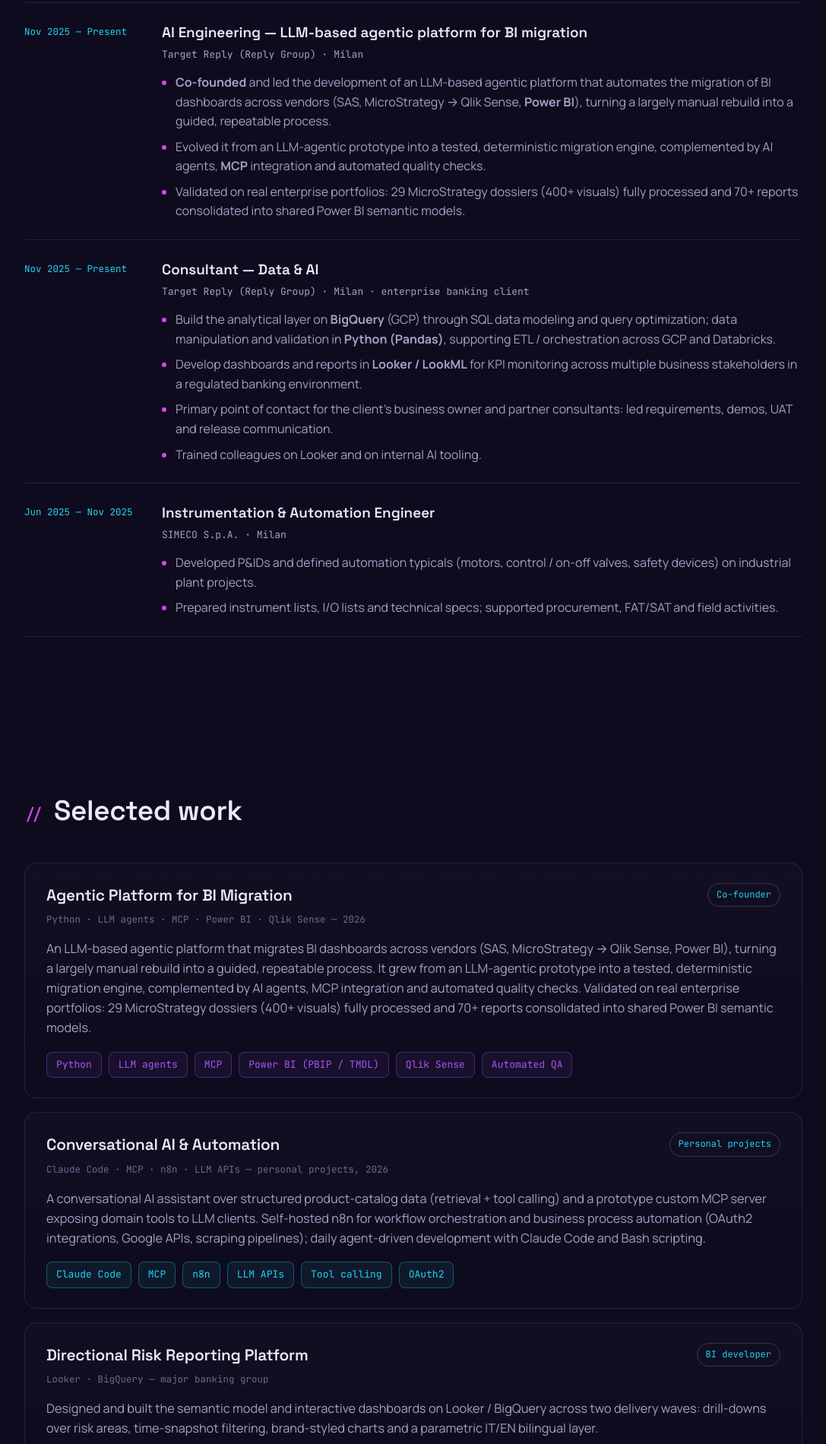
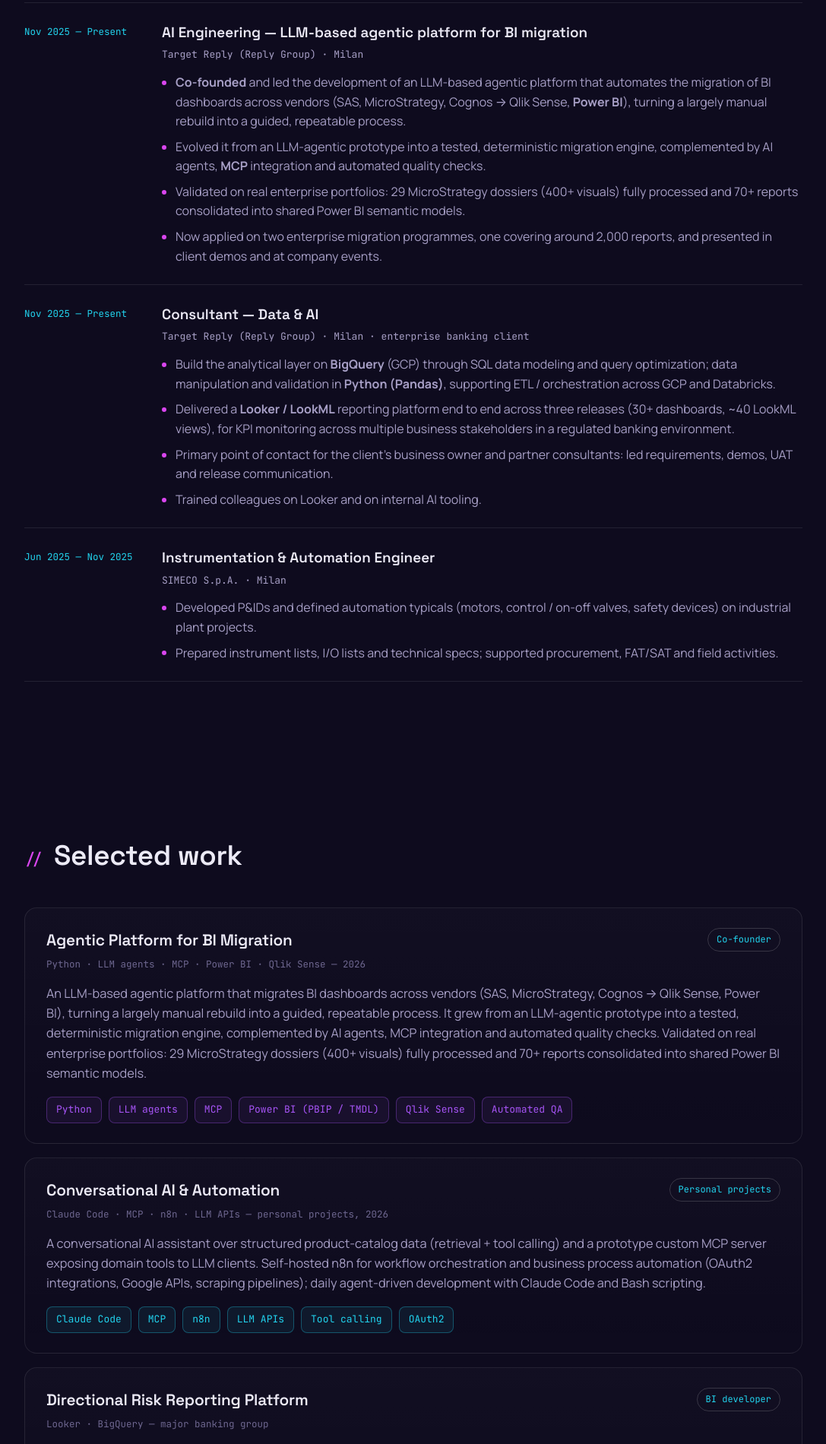
Before and after one commit to WalterZoff/walterzoff.github.io, a plain HTML site: page index.html in a window 1280 px wide. Shown: the part 1708-3608 px from the top of the page at 76% size, without its empty margins (96-1183 px from the left). Drawn offline with Linux system fonts and the light colour scheme.

Commit message:
Update site: three Looker delivery waves, Cognos migration, enterprise programmes
Co-Authored-By: Claude Fable 5.2 <noreply@anthropic.com>

```diff
--- a/index.html
+++ b/index.html
@@ -213,7 +213,7 @@
       <div class="about-grid">
         <div class="about">
           <p>I'm an <strong>Automation &amp; Control engineer</strong> working across <strong>data and AI</strong>. I like problems where a good model, some SQL, and a bit of automation quietly remove weeks of manual work.</p>
-          <p>At Reply I work as a Data &amp; AI Consultant. I <strong>co-founded an LLM-based agentic platform for BI migration</strong> that moves dashboards across vendors (SAS, MicroStrategy → Qlik Sense, Power BI), validated on real enterprise portfolios. On the client side I build the analytical layer and Looker dashboards for an enterprise banking client, as the primary point of contact for the business owner.</p>
+          <p>At Reply I work as a Data &amp; AI Consultant. I <strong>co-founded an LLM-based agentic platform for BI migration</strong> that moves dashboards across vendors (SAS, MicroStrategy, Cognos → Qlik Sense, Power BI), validated on real enterprise portfolios. On the client side I build the analytical layer and Looker dashboards for an enterprise banking client, as the primary point of contact for the business owner.</p>
           <p>My roots are in control systems and data-driven modeling (MSc, 110/110), with two co-authored research papers. Across all of it the throughline is the same: take a model from a notebook to something reliable that ships.</p>
         </div>
         <div class="facts">
@@ -239,9 +239,10 @@
             <div class="tl-role">AI Engineering — LLM-based agentic platform for BI migration</div>
             <div class="tl-org">Target Reply (Reply Group) · Milan</div>
             <ul class="tl-list">
-              <li><strong>Co-founded</strong> and led the development of an LLM-based agentic platform that automates the migration of BI dashboards across vendors (SAS, MicroStrategy → Qlik Sense, <strong>Power BI</strong>), turning a largely manual rebuild into a guided, repeatable process.</li>
+              <li><strong>Co-founded</strong> and led the development of an LLM-based agentic platform that automates the migration of BI dashboards across vendors (SAS, MicroStrategy, Cognos → Qlik Sense, <strong>Power BI</strong>), turning a largely manual rebuild into a guided, repeatable process.</li>
               <li>Evolved it from an LLM-agentic prototype into a tested, deterministic migration engine, complemented by AI agents, <strong>MCP</strong> integration and automated quality checks.</li>
               <li>Validated on real enterprise portfolios: 29 MicroStrategy dossiers (400+ visuals) fully processed and 70+ reports consolidated into shared Power BI semantic models.</li>
+              <li>Now applied on two enterprise migration programmes, one covering around 2,000 reports, and presented in client demos and at company events.</li>
             </ul>
           </div>
         </div>
@@ -252,7 +253,7 @@
             <div class="tl-org">Target Reply (Reply Group) · Milan · enterprise banking client</div>
             <ul class="tl-list">
               <li>Build the analytical layer on <strong>BigQuery</strong> (GCP) through SQL data modeling and query optimization; data manipulation and validation in <strong>Python (Pandas)</strong>, supporting ETL / orchestration across GCP and Databricks.</li>
-              <li>Develop dashboards and reports in <strong>Looker / LookML</strong> for KPI monitoring across multiple business stakeholders in a regulated banking environment.</li>
+              <li>Delivered a <strong>Looker / LookML</strong> reporting platform end to end across three releases (30+ dashboards, ~40 LookML views), for KPI monitoring across multiple business stakeholders in a regulated banking environment.</li>
               <li>Primary point of contact for the client's business owner and partner consultants: led requirements, demos, UAT and release communication.</li>
               <li>Trained colleagues on Looker and on internal AI tooling.</li>
             </ul>
@@ -287,7 +288,7 @@
             </div>
             <span class="role">Co-founder</span>
           </div>
-          <p class="desc">An LLM-based agentic platform that migrates BI dashboards across vendors (SAS, MicroStrategy → Qlik Sense, Power BI), turning a largely manual rebuild into a guided, repeatable process. It grew from an LLM-agentic prototype into a tested, deterministic migration engine, complemented by AI agents, MCP integration and automated quality checks. Validated on real enterprise portfolios: 29 MicroStrategy dossiers (400+ visuals) fully processed and 70+ reports consolidated into shared Power BI semantic models.</p>
+          <p class="desc">An LLM-based agentic platform that migrates BI dashboards across vendors (SAS, MicroStrategy, Cognos → Qlik Sense, Power BI), turning a largely manual rebuild into a guided, repeatable process. It grew from an LLM-agentic prototype into a tested, deterministic migration engine, complemented by AI agents, MCP integration and automated quality checks. Validated on real enterprise portfolios: 29 MicroStrategy dossiers (400+ visuals) fully processed and 70+ reports consolidated into shared Power BI semantic models.</p>
           <div class="tags" data-color="violet" data-list="Python,LLM agents,MCP,Power BI (PBIP / TMDL),Qlik Sense,Automated QA"></div>
         </article>
 
@@ -311,7 +312,7 @@
             </div>
             <span class="role">BI developer</span>
           </div>
-          <p class="desc">Designed and built the semantic model and interactive dashboards on Looker / BigQuery across two delivery waves: drill-downs over risk areas, time-snapshot filtering, brand-styled charts and a parametric IT/EN bilingual layer.</p>
+          <p class="desc">Designed and built the semantic model and interactive dashboards on Looker / BigQuery across three delivery waves (30+ dashboards, ~40 LookML views): drill-downs over risk areas, time-snapshot filtering, brand-styled charts and a parametric IT/EN bilingual layer.</p>
           <div class="tags" data-color="indigo" data-list="LookML,BigQuery,SQL,Data modeling,Highcharts"></div>
         </article>
 
@@ -423,7 +424,7 @@ const STACK = {
   violet: ["Agentic workflows","Multi-agent orchestration","MCP","Prompt & context engineering","Guardrails & output validation","Knowledge retrieval (RAG, LLM-maintained KBs)","LLM APIs","Claude Code","n8n"],
   pink:   ["Control systems","MATLAB / Simulink","Model Predictive Control","System identification","Instrumentation","P&ID"],
   cyan:   ["PyTorch","TensorFlow","scikit-learn","NumPy","Pandas","Optimization"],
-  indigo: ["Power BI (PBIP, TMDL)","Looker / LookML","Qlik Sense","SAS Visual Analytics","MicroStrategy","BigQuery","Databricks","GCP","ETL"],
+  indigo: ["Power BI (PBIP, TMDL)","Looker / LookML","Qlik Sense","SAS Visual Analytics","MicroStrategy","Cognos","BigQuery","Databricks","GCP","ETL"],
   green:  ["Python","SQL","TypeScript / JavaScript","DAX","Bash","C/C++","MATLAB"],
   amber:  ["Git","GitHub Actions","Docker","pytest","REST APIs","React","Node.js","SQLite","Excel / VBA"]
 };
```
Also changed, not shown: terminal/index.html (+3 -3 lines).
